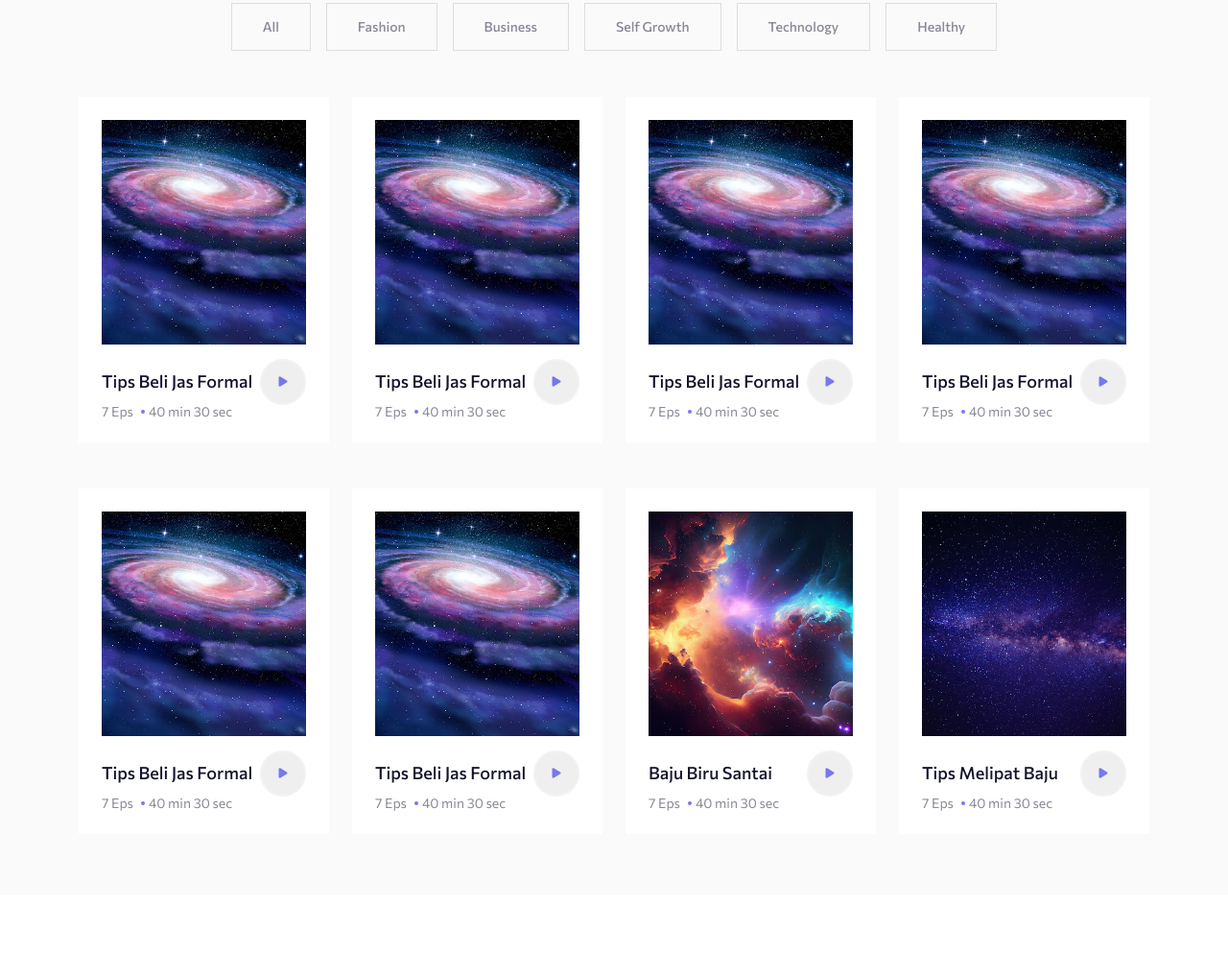
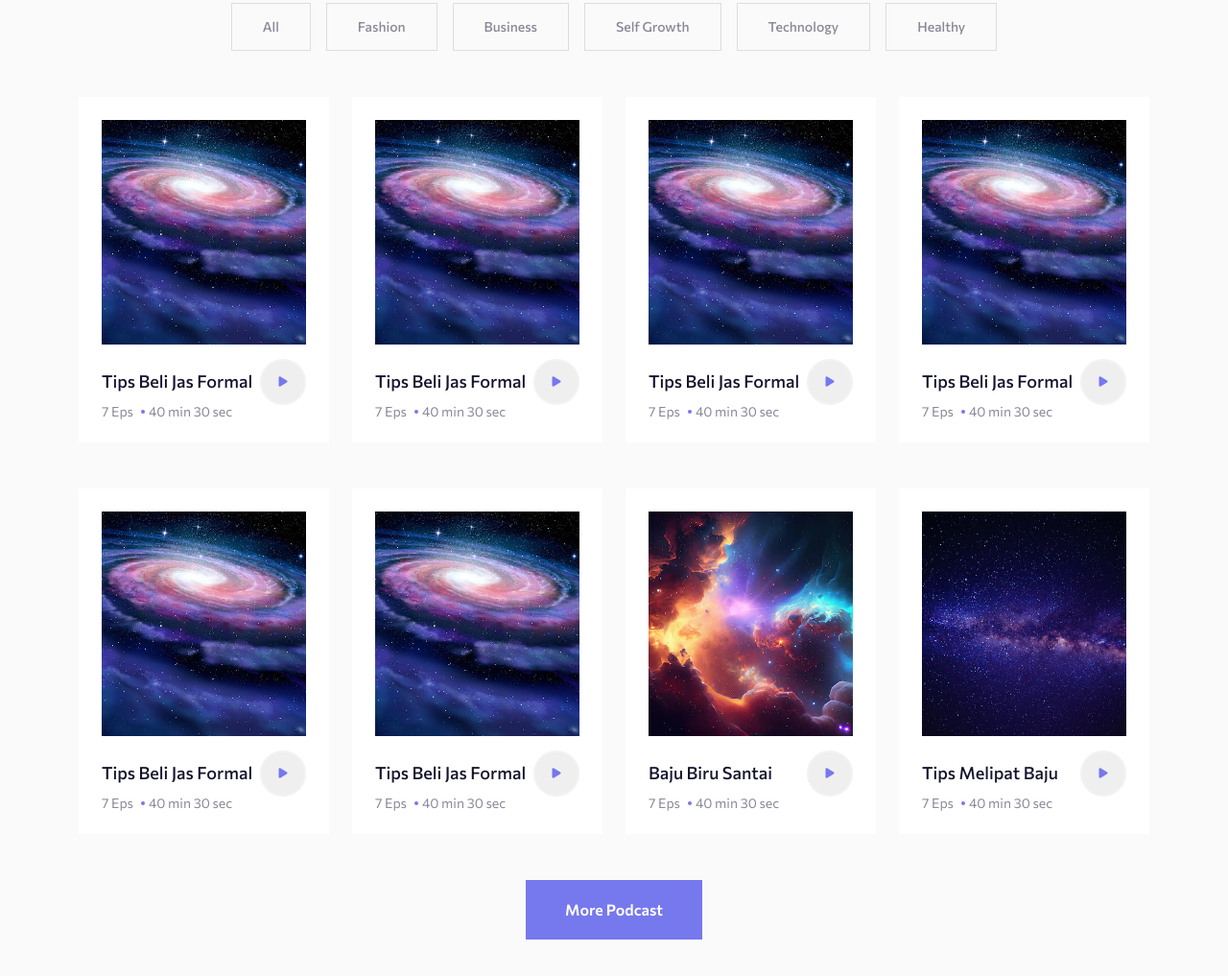
Before and after one commit to AbuJaherRakib/podcast, a plain HTML site: page index.html in a window 1280 px wide. Shown: the part 2451-3468 px from the top of the page at 96% size. Before the commit the page ends 3384 px from the top, so only its background shows below. Drawn offline with nearby package versions, Linux system fonts and the light colour scheme.

Commit message:
complete  popular section

```diff
--- a/css/style.css
+++ b/css/style.css
@@ -364,6 +364,22 @@ h1,h2,h3,h4,h5,h6,p{
     border: 2px solid #f2f2f2;
     font-size: 12px;
 }
+.tabs-more-button button{
+    margin-top: 48px;
+    background-color: #7678ED;
+    color: #fff;
+    font-family: "Commissioner", serif;
+    font-weight: 600;
+    font-size: 16px;
+    padding: 18px 40px;
+    border: 1px solid #7678ED;
+    transition: all linear 0.3s;
+}
+.tabs-more-button button:hover{
+    background-color: transparent;
+    color: #7678ED;
+    border: 1px solid #7678ED;
+}
 
 /* --popular section end here--- */
 
--- a/index.html
+++ b/index.html
@@ -419,6 +419,9 @@
                   </div>
                 </div>
               </div>
+              <div class="tabs-more-button text-center">
+                <button>More Podcast</button>
+              </div>
             </div>
           </div>
         </section>
```
